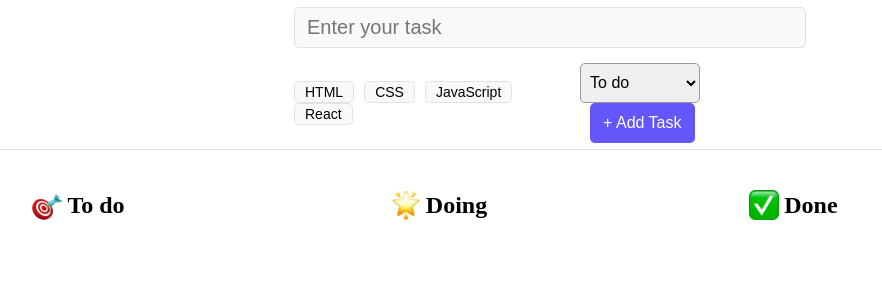
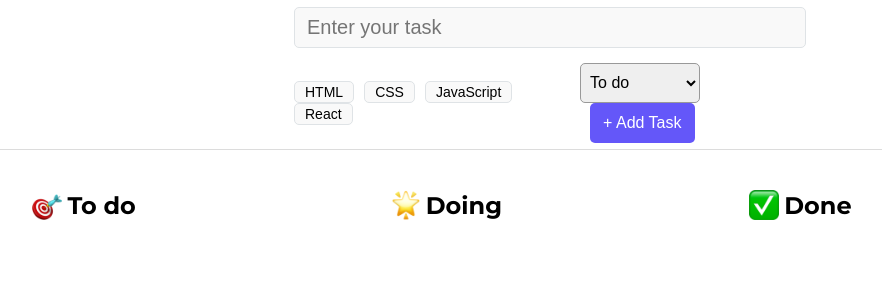
Before and after one commit to nesarikartejas10/TaskTrek-Task-Management-App, a React (Vite) app: page / in a window 1280 px wide. Shown: the top 300 px of the page, without its empty margins (90-972 px from the left). Built offline with nearby package versions, Linux system fonts and the light colour scheme.

Commit message:
add custom font

```diff
--- a/src/index.css
+++ b/src/index.css
@@ -1,5 +1,11 @@
+@import url("https://fonts.googleapis.com/css2?family=Montserrat:ital,wght@0,100..900;1,100..900&display=swap");
+
 * {
   margin: 0;
   padding: 0;
   box-sizing: border-box;
 }
+
+body {
+  font-family: "Montserrat", sans-serif;
+}
```
